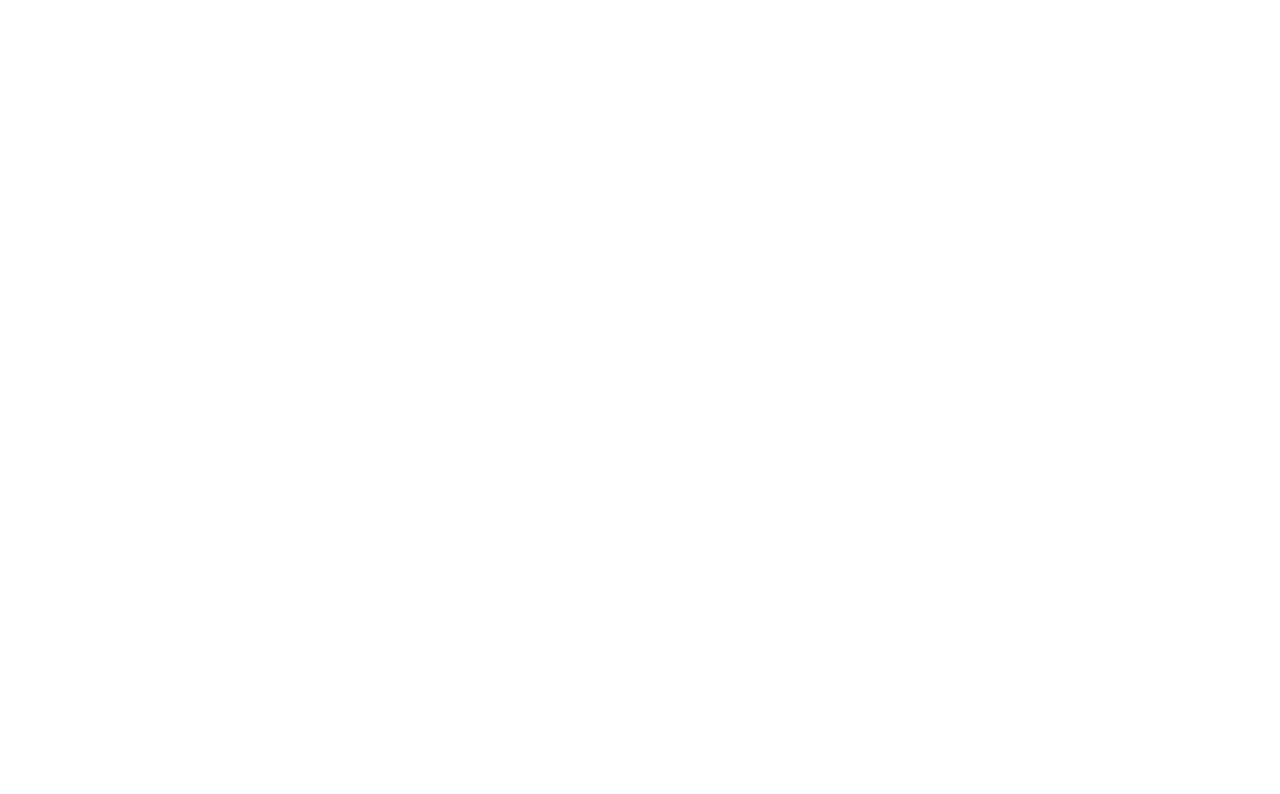
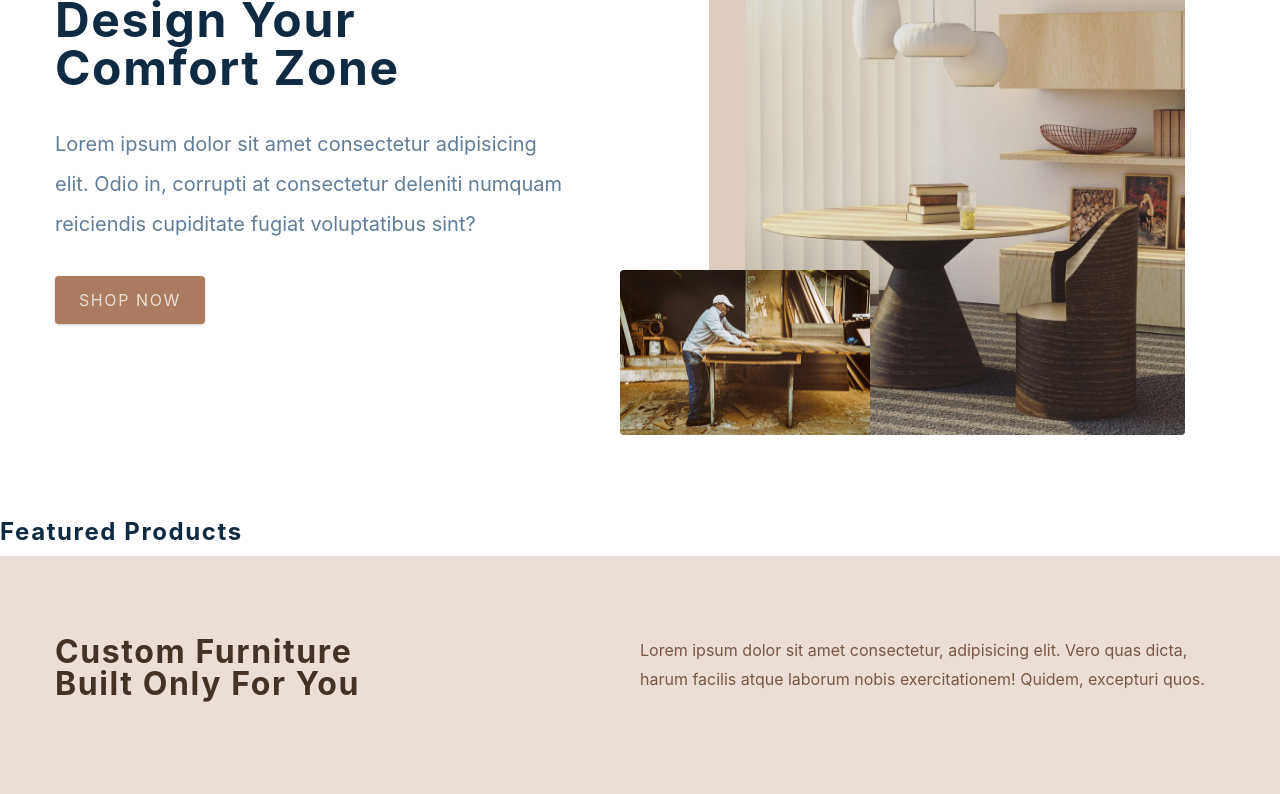
Before and after one commit to andersonmarquees/E-commerce-react-project, a React (Create React App) app: page / in a window 1280 px wide. Shown: the part 280-1074 px from the top of the page. Before the commit the page ends 800 px from the top, so only its background shows below. Built offline with nearby package versions, Linux system fonts and the light colour scheme.

Commit message:
finished pages about, error, checkout

```diff
--- a/src/components/Contact.js
+++ b/src/components/Contact.js
@@ -1,9 +1,33 @@
-import React from 'react'
-import styled from 'styled-components'
+import React from "react";
+import styled from "styled-components";
 
 const Contact = () => {
-  return <h4>contact section</h4>
-}
+  return (
+    <Wrapper>
+      <div className="section-center">
+        <h3>Join our newsletter and get 20% off</h3>
+        <div className="content">
+          <p>
+            Lorem ipsum dolor sit amet, consectetur adipisicing elit. Fuga,
+            necessitatibus commodi. Distinctio perspiciatis veniam, nesciunt
+            minus inventore ut tempora enim.
+          </p>
+          <form className="contact-form">
+            <input
+              type="email"
+              className="form-input"
+              placeholder="enter email"
+            />
+
+            <button type="submit" className="submit-btn">
+              subscribe
+            </button>
+          </form>
+        </div>
+      </div>
+    </Wrapper>
+  );
+};
 const Wrapper = styled.section`
   padding: 5rem 0;
   h3 {
@@ -67,6 +91,6 @@
   @media (min-width: 1280px) {
     padding: 15rem 0;
   }
-`
+`;
 
-export default Contact
+export default Contact;
--- a/src/components/Hero.js
+++ b/src/components/Hero.js
@@ -1,12 +1,34 @@
-import React from 'react'
-import styled from 'styled-components'
-import { Link } from 'react-router-dom'
-import heroBcg from '../assets/hero-bcg.jpeg'
-import heroBcg2 from '../assets/hero-bcg-2.jpeg'
+import React from "react";
+import styled from "styled-components";
+import { Link } from "react-router-dom";
+import heroBcg from "../assets/hero-bcg.jpeg";
+import heroBcg2 from "../assets/hero-bcg-2.jpeg";
 
 const Hero = () => {
-  return <h4>hero</h4>
-}
+  return (
+    <Wrapper className="section-center">
+      <article className="content">
+        <h1>
+          design your <br />
+          comfort zone
+        </h1>
+        <p>
+          Lorem ipsum dolor sit amet consectetur adipisicing elit. Odio in,
+          corrupti at consectetur deleniti numquam reiciendis cupiditate fugiat
+          voluptatibus sint?
+        </p>
+
+        <Link to="/products" className="btn hero-btn">
+          shop now
+        </Link>
+      </article>
+      <article className="img-container">
+        <img src={heroBcg} alt="nice table" className="main-img" />
+        <img src={heroBcg2} alt="person working" className="accent-img" />
+      </article>
+    </Wrapper>
+  );
+};
 
 const Wrapper = styled.section`
   min-height: 60vh;
@@ -58,7 +80,7 @@
       border-radius: var(--radius);
     }
     .img-container::before {
-      content: '';
+      content: "";
       position: absolute;
       width: 10%;
       height: 80%;
@@ -68,6 +90,6 @@
       border-radius: var(--radius);
     }
   }
-`
+`;
 
-export default Hero
+export default Hero;
--- a/src/components/PageHero.js
+++ b/src/components/PageHero.js
@@ -1,9 +1,18 @@
-import React from 'react'
-import styled from 'styled-components'
-import { Link } from 'react-router-dom'
-const PageHero = () => {
-  return <h4>page hero</h4>
-}
+import React from "react";
+import styled from "styled-components";
+import { Link } from "react-router-dom";
+
+const PageHero = ({ title }) => {
+  return (
+    <Wrapper>
+      <div className="section-center">
+        <h3>
+          <Link to="/">Home</Link>/ {title}
+        </h3>
+      </div>
+    </Wrapper>
+  );
+};
 
 const Wrapper = styled.section`
   background: var(--clr-primary-10);
@@ -21,6 +30,6 @@
   a:hover {
     color: var(--clr-primary-1);
   }
-`
+`;
 
-export default PageHero
+export default PageHero;
--- a/src/components/Services.js
+++ b/src/components/Services.js
@@ -1,10 +1,38 @@
-import React from 'react'
-import styled from 'styled-components'
-import { services } from '../utils/constants'
+import React from "react";
+import styled from "styled-components";
+import { services } from "../utils/constants";
 
 const Services = () => {
-  return <h4>services </h4>
-}
+  return (
+    <Wrapper>
+      <div className="section-center">
+        <article className="header">
+          <h3>
+            custom furniture <br />
+            built only for you
+          </h3>
+          <p>
+            Lorem ipsum dolor sit amet consectetur, adipisicing elit. Vero quas
+            dicta, harum facilis atque laborum nobis exercitationem! Quidem,
+            excepturi quos.
+          </p>
+        </article>
+        <div className="services-center">
+          {services.map((service) => {
+            const { id, icon, title, text } = service;
+            return (
+              <article key={id} className="service">
+                <span className="icon">{icon}</span>
+                <h4>{title}</h4>
+                <p>{text}</p>
+              </article>
+            );
+          })}
+        </div>
+      </div>
+    </Wrapper>
+  );
+};
 
 const Wrapper = styled.section`
   h3,
@@ -68,5 +96,5 @@
       transform: translateY(5rem);
     }
   }
-`
-export default Services
+`;
+export default Services;
--- a/src/pages/AboutPage.js
+++ b/src/pages/AboutPage.js
@@ -1,11 +1,31 @@
-import React from 'react'
-import styled from 'styled-components'
-import { PageHero } from '../components'
-import aboutImg from '../assets/hero-bcg.jpeg'
+import React from "react";
+import styled from "styled-components";
+import { PageHero } from "../components";
+import aboutImg from "../assets/hero-bcg.jpeg";
 
 const AboutPage = () => {
-  return <h4>about page</h4>
-}
+  return (
+    <main>
+      <PageHero title="about" />
+      <Wrapper className="page section section-center">
+        <img src={aboutImg} alt="description about company" />
+        <article>
+          <div className="title">
+            <h2>our story</h2>
+            <div className="underline"></div>
+          </div>
+          <p>
+            Lorem ipsum dolor sit amet consectetur, adipisicing elit. Ducimus ea
+            sequi magnam commodi temporibus, et culpa minima atque pariatur, ut
+            quae ratione facilis. Ad ut, non sequi totam dignissimos
+            perspiciatis autem impedit rem, quam eius ab! Reiciendis consequatur
+            officiis doloremque.
+          </p>
+        </article>
+      </Wrapper>
+    </main>
+  );
+};
 
 const Wrapper = styled.section`
   display: grid;
@@ -33,5 +53,5 @@
   @media (min-width: 992px) {
     grid-template-columns: 1fr 1fr;
   }
-`
-export default AboutPage
+`;
+export default AboutPage;
--- a/src/pages/CheckoutPage.js
+++ b/src/pages/CheckoutPage.js
@@ -1,12 +1,18 @@
-import React from 'react'
-import styled from 'styled-components'
-import { PageHero, StripeCheckout } from '../components'
-// extra imports
-import { useCartContext } from '../context/cart_context'
-import { Link } from 'react-router-dom'
+import React from "react";
+import styled from "styled-components";
+import { PageHero, StripeCheckout } from "../components";
+import { useCartContext } from "../context/cart_context";
+import { Link } from "react-router-dom";
 
 const CheckoutPage = () => {
-  return <h4>checkout page</h4>
-}
-const Wrapper = styled.div``
-export default CheckoutPage
+  return (
+    <main>
+      <PageHero title="checkout" />
+      <Wrapper className="page">
+        <h1>checkout here</h1>
+      </Wrapper>
+    </main>
+  );
+};
+const Wrapper = styled.div``;
+export default CheckoutPage;
--- a/src/pages/ErrorPage.js
+++ b/src/pages/ErrorPage.js
@@ -1,9 +1,20 @@
-import React from 'react'
-import styled from 'styled-components'
-import { Link } from 'react-router-dom'
+import React from "react";
+import styled from "styled-components";
+import { Link } from "react-router-dom";
+
 const ErrorPage = () => {
-  return <h4>error page</h4>
-}
+  return (
+    <Wrapper className="page-100">
+      <section>
+        <h1>404</h1>
+        <h3>Sorry, the page you tried cannot found</h3>
+        <Link to="/" className="btn">
+          back home
+        </Link>
+      </section>
+    </Wrapper>
+  );
+};
 
 const Wrapper = styled.main`
   background: var(--clr-primary-10);
@@ -18,6 +29,6 @@
     text-transform: none;
     margin-bottom: 2rem;
   }
-`
+`;
 
-export default ErrorPage
+export default ErrorPage;
--- a/src/pages/HomePage.js
+++ b/src/pages/HomePage.js
@@ -1,7 +1,15 @@
-import React from 'react'
-import { FeaturedProducts, Hero, Services, Contact } from '../components'
+import React from "react";
+import { FeaturedProducts, Hero, Services, Contact } from "../components";
+
 const HomePage = () => {
-  return <h4>home page</h4>
-}
+  return (
+    <main>
+      <Hero />
+      <FeaturedProducts />
+      <Services />
+      <Contact />
+    </main>
+  );
+};
 
-export default HomePage
+export default HomePage;
```
